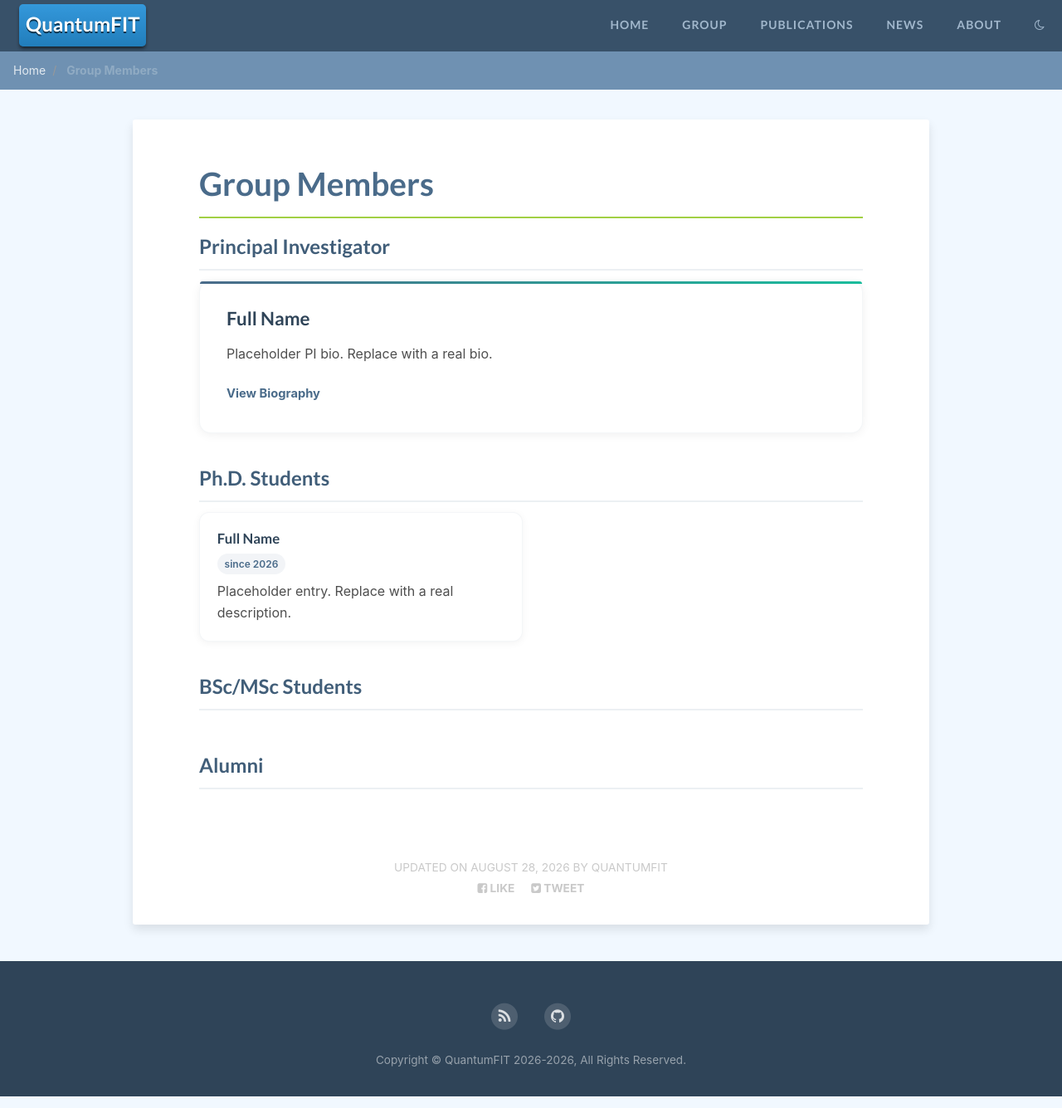
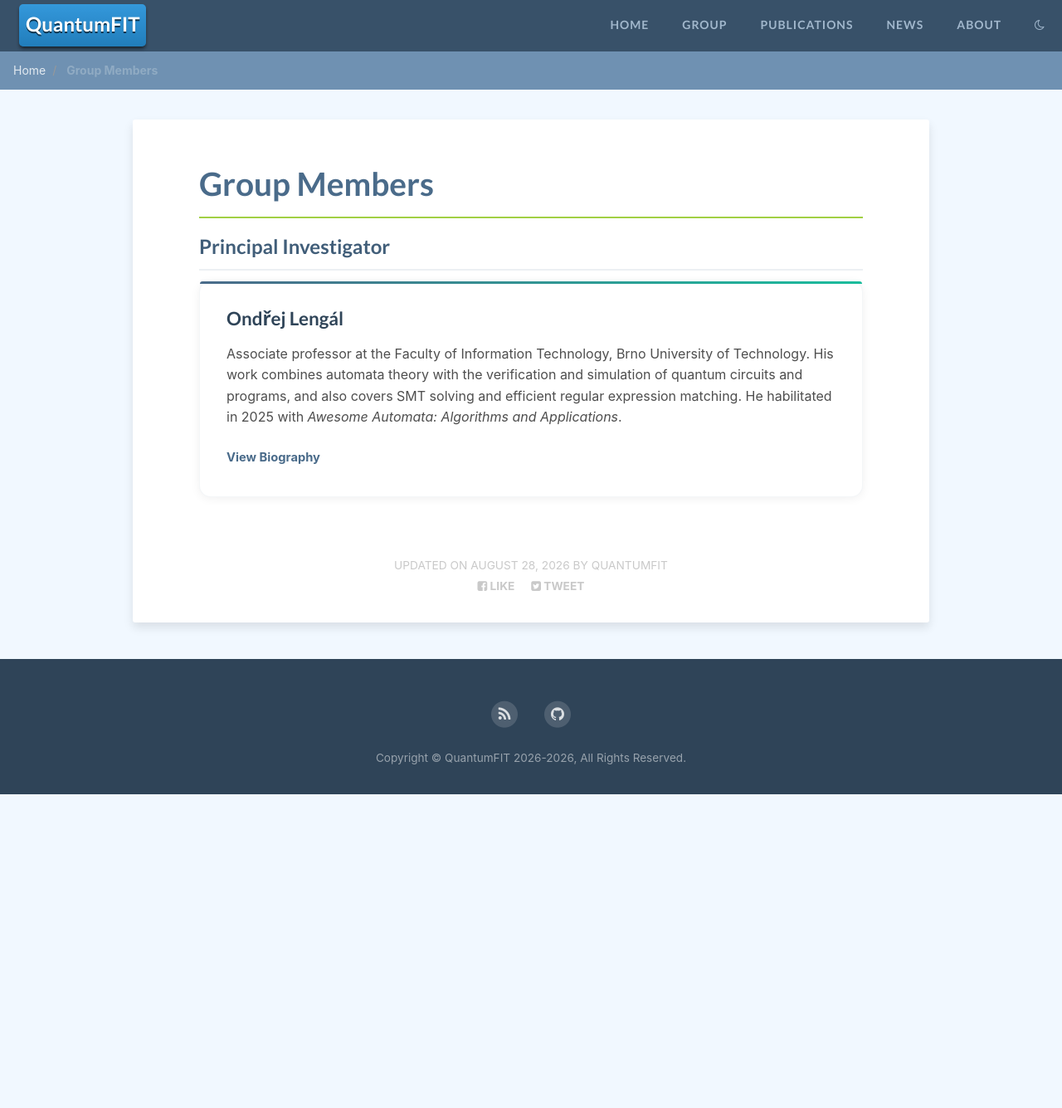
Before and after one commit to QuantumFIT/quantumfit.github.io, a Jekyll site: the page built from pages/group.md, in a window 1280 px wide and 1335 px high. Shown: the whole window at 83% size. Built offline with Jekyll 4.4.1, drawn with Linux system fonts in a browser that asks for light colours; nearby versions of some CDN libraries; library files that are not in the unit come from our copies.

Commit message:
Fill in the group's research description and PI entry
pages/about.md replaces the placeholder paragraph with a description of what
the group actually works on, derived from the publications: automata-based
verification and bug hunting in quantum circuits, level-synchronized tree
automata, the move from circuits to programs and to parameterized circuits,
specification languages, and faster simulation via symbolic execution and loop
summarization. Links the two tools the papers name, AutoQ and Medusa.

_data/group.yml gets the PI entry, grounded in ondrik.github.io and the
publication list rather than guessed.

The student and alumni lists are left EMPTY on purpose. Being a co-author on
the quantum papers does not make somebody a member of this group, and inventing
names would put false claims about real people on a public site. pages/group.md
now hides a section whose list is empty, so the page reads as finished until
the real names are added, and its bio_link handling no longer prefixes absolute
URLs with site.url.

Co-Authored-By: Claude Opus 5 (1M context) <noreply@anthropic.com>

```diff
--- a/_data/group.yml
+++ b/_data/group.yml
@@ -1,16 +1,27 @@
-# Group members, shown on the Group page. These are placeholder entries
-# showing the expected shape -- replace with real people.
+# Group members, shown on the Group page (pages/group.md).
+#
+# Each section renders only if it has entries, so leaving a list empty hides
+# its heading rather than showing an empty section.
+#
+# Fields: name, image (optional, path under images/), bio or description,
+# period (optional, e.g. "since 2026"), bio_link (optional; absolute URLs and
+# site-relative paths both work).
 
 principle_investigator:
-  - name: "Full Name"
+  - name: "Ondřej Lengál"
     image:
-    bio: "Placeholder PI bio. Replace with a real bio."
-    bio_link: "/about/"
+    bio: >-
+      Associate professor at the Faculty of Information Technology, Brno
+      University of Technology. His work combines automata theory with the
+      verification and simulation of quantum circuits and programs, and also
+      covers SMT solving and efficient regular expression matching. He
+      habilitated in 2025 with *Awesome Automata: Algorithms and Applications*.
+    bio_link: "https://ondrik.github.io/"
 
-graduate_students:
-  - name: "Full Name"
-    period: "since 2026"
-    description: "Placeholder entry. Replace with a real description."
+# TODO: add the real people. Left empty on purpose rather than filled with
+# invented names -- co-authorship on the quantum papers does not by itself mean
+# somebody is a member of this group.
+graduate_students: []
 
 undergraduate_students: []
 
--- a/pages/about.md
+++ b/pages/about.md
@@ -10,7 +10,35 @@ breadcrumbs: true
 
 **QuantumFIT** is the Quantum Computing Systems research group at the [Faculty of Information Technology](https://www.fit.vut.cz/), [Brno University of Technology](https://www.vut.cz/), working on quantum computing and quantum software engineering.
 
-<!-- TODO: replace this placeholder paragraph with a real description of the group's research focus. -->
+## Research
+
+We work on **formal verification and efficient simulation of quantum circuits and
+programs**. Quantum software is hard to get right and hard to test: the state space
+grows exponentially with the number of qubits, and a quantum state cannot be
+inspected without destroying it. Running a program and looking at the output --- the
+usual way of finding bugs --- therefore does not get you very far.
+
+Our approach is to describe whole *sets* of quantum states symbolically, using
+automata, so that a property can be established for all of them at once instead of
+one execution at a time. Current directions:
+
+- **Automata-based verification and bug hunting in quantum circuits.** Sets of
+  quantum states are represented as tree automata, which lets a circuit be checked
+  against a pre-/post-condition specification without enumerating states. This is
+  implemented in [AutoQ](https://github.com/fmlab-iis/AutoQ).
+- **Level-synchronized tree automata**, a richer automata model that captures
+  entanglement patterns which plain tree automata cannot express.
+- **From circuits to programs**, extending the techniques to quantum programs with
+  control flow, and to *parameterized* circuits --- a single proof that holds for
+  every number of qubits, rather than one circuit size at a time.
+- **Specification languages** practical enough that a property can be written down
+  by hand and then checked automatically.
+- **Faster simulation** through symbolic execution and loop summarization,
+  implemented in [Medusa](https://github.com/s-jobra/MEDUSA/).
+
+Much of this work is done with international collaborators, and appears at
+programming-language and verification venues such as POPL, PLDI, CAV, TACAS and
+ICCAD. See [Publications](/publications/) for the full list.
 
 ## Contact
 
--- a/pages/group.md
+++ b/pages/group.md
@@ -22,13 +22,20 @@ breadcrumbs: true
       <h3>{{ member.name }}</h3>
       <div class="member-bio">{{ member.bio | markdownify }}</div>
       {% if member.bio_link %}
-      <a href="{{ site.url }}{{ member.bio_link }}" class="member-link">View Biography</a>
+      {% comment %}Absolute URLs are used as-is; only site-relative paths get site.url.{% endcomment %}
+      {% if member.bio_link contains "//" %}{% assign bio_href = member.bio_link %}{% else %}{% assign bio_href = site.url | append: member.bio_link %}{% endif %}
+      <a href="{{ bio_href }}" class="member-link">View Biography</a>
       {% endif %}
     </div>
   </div>
   {% endfor %}
 </div>
 
+{% comment %}
+  Each section below renders only when its list has entries, so a section that
+  is not filled in yet stays hidden instead of showing a bare heading.
+{% endcomment %}
+{% if site.data.group.graduate_students.size > 0 %}
 <div class="group-section">
   <h2 class="group-section-title">Ph.D. Students</h2>
   <div class="member-grid">
@@ -43,7 +50,9 @@ breadcrumbs: true
   {% endfor %}
   </div>
 </div>
+{% endif %}
 
+{% if site.data.group.undergraduate_students.size > 0 %}
 <div class="group-section">
   <h2 class="group-section-title">BSc/MSc Students</h2>
   <div class="member-grid">
@@ -58,7 +67,9 @@ breadcrumbs: true
   {% endfor %}
   </div>
 </div>
+{% endif %}
 
+{% if site.data.group.alumni.size > 0 %}
 <div class="group-section">
   <h2 class="group-section-title">Alumni</h2>
   <div class="member-grid">
@@ -73,3 +84,4 @@ breadcrumbs: true
   {% endfor %}
   </div>
 </div>
+{% endif %}
```
